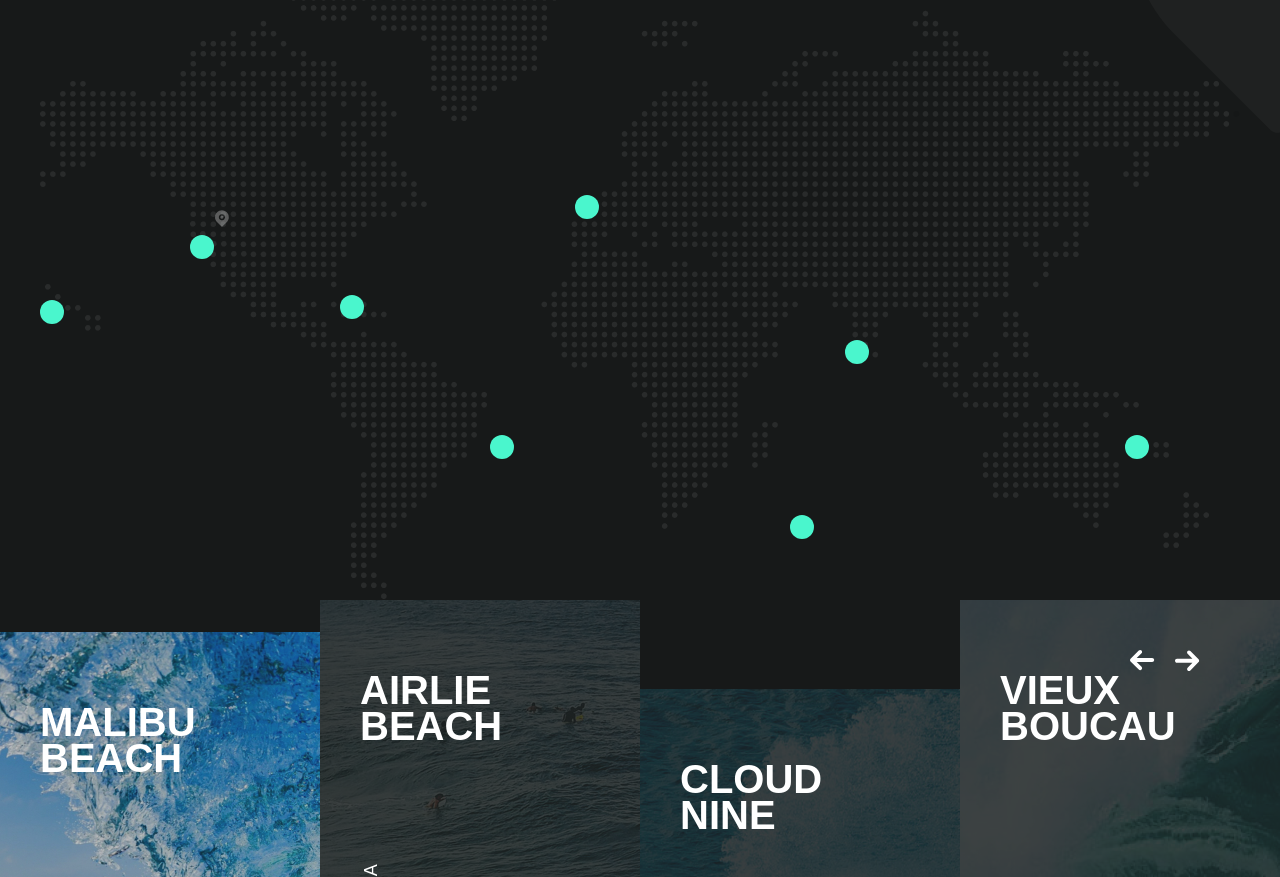
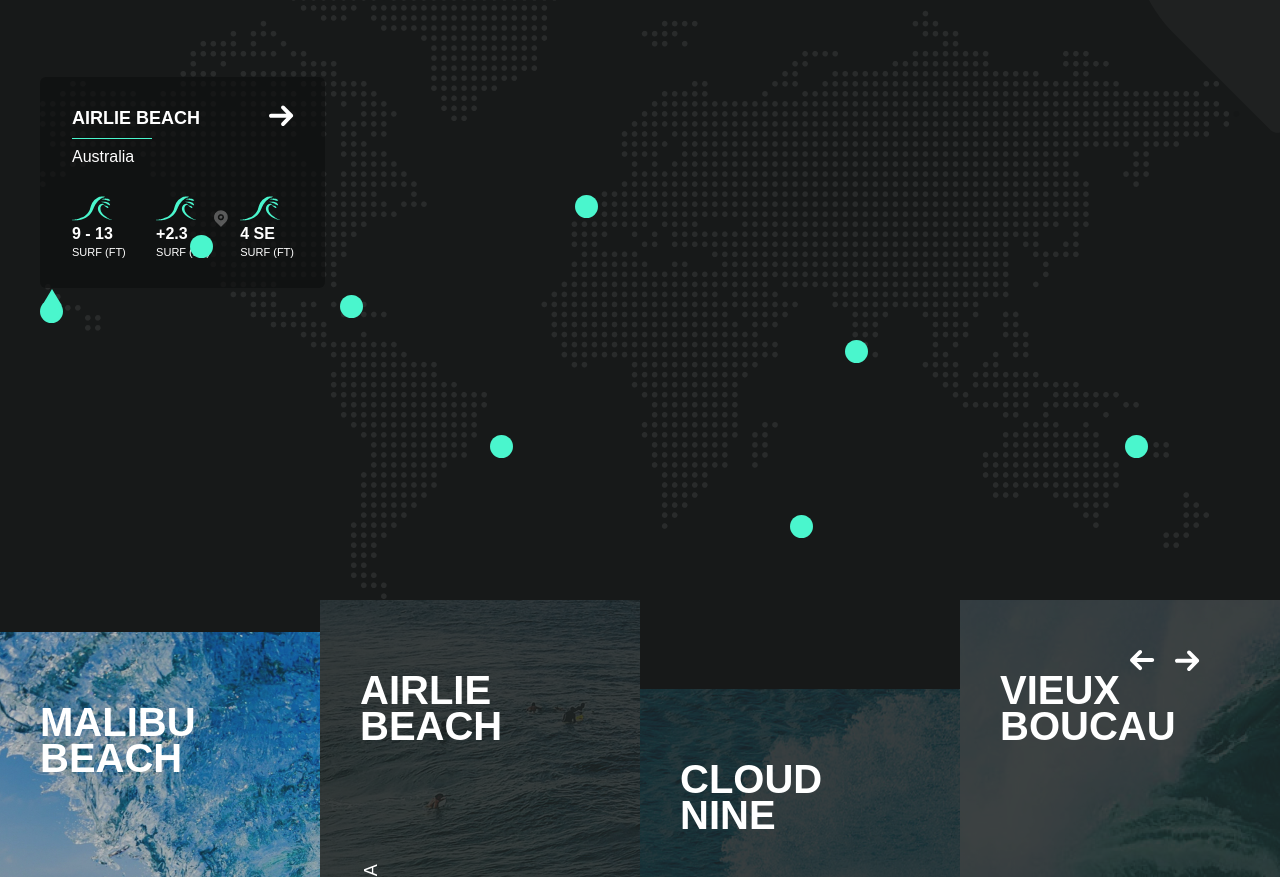
Before and after one commit to KarinaNov/Go_Surf, a website: page app/index.html in a window 1280 px wide. Shown: the part 1217-2094 px from the top of the page. Drawn offline with nearby package versions, Linux system fonts and the light colour scheme.

Commit message:
create project

```diff
--- a/app/scss/style.scss
+++ b/app/scss/style.scss
@@ -283,15 +283,87 @@
     .slick-list{
         min-height: 635px;
     }
+    .slick-current{
+        .slider-dots__content{
+            display: block;
+            width: 285px;
+            padding: 28px 31px 0px 32px;
+        }
+    }
+}
+.slider-dots__content-row{
+    display: flex;
+    justify-content: space-between;
+    padding-bottom: 30px;
+}
+.skider-dots__content-item{
+    text-align: center;
+    img{
+        margin-bottom: 7px;
+    }
+}
+.slider-dots__content-number{
+    font-size: 16px;
+    line-height: 26px;
+    font-weight: 800;
+}
+.slider-dots__content-name{
+    font-weight: 300;
+    font-size: 11px;
+    line-height: 11px;
+}
+.skider-dots__content-title{
+    font-size: 18px;
+    font-weight: 800;
+    line-height: 26px;
+    padding-bottom: 8px;
+    margin-bottom: 8px;
+    position: relative;
+    &::before{
+        content: '';
+        position: absolute;
+        background-color: $green;
+        width: 80px;
+        height: 1px;
+        bottom: 0;
+        left: 0;
+    }
+}
+.skider-dots__content-subtitle{
+    line-height: 19px;
+    text-transform: capitalize;
+    font-size: 16px;
+}
+.slider-dots__content-link{
+    padding-top: 4px;;
 }
 .slider-dots__circle{
-    width: 24px;
-    height: 24px;
+    width: 23px;
+    height: 23px;
     background-color: $green;
     border-radius: 50%;
 }
 .slider-dots__content{
     display: none;
+    background: rgba(#0F1010, .7);
+    border-radius: 6px;
+    position: absolute;
+    bottom: 35px;
+    transform: translateX(-50%);
+    &::before{
+        content: '';
+        position: absolute;
+        width: 0;
+        height: 0;
+        border-bottom: 20px solid $green;
+        border-left: 12px solid transparent;
+        border-right: 12px solid transparent;
+        bottom: -21px;
+        left: 50%;
+        border-bottom-left-radius: 10px;
+        border-bottom-right-radius: 10px;
+    }
+
 }
 .slider-dots{
     position: relative;
@@ -300,7 +372,12 @@
 .slider-dots--1{
     top: 335px;
     left: 0;
-}
+    .slider-dots__content{
+        transform: translateX(0);
+        &::before{
+            left: 0;
+        }
+}}
 .slider-dots--2{
     top: 270px;
     left: 0;
@@ -341,7 +418,13 @@
 .slider-dots--8{
     top: 470px;
     left: 35px;
-}
+    .slider-dots__content{
+        transform: translateX(-262px);
+        &::before{
+            left: auto;
+            right: 0;
+        }
+}}
 
 
 
```
Also changed, not shown: app/css/style.min.css.
